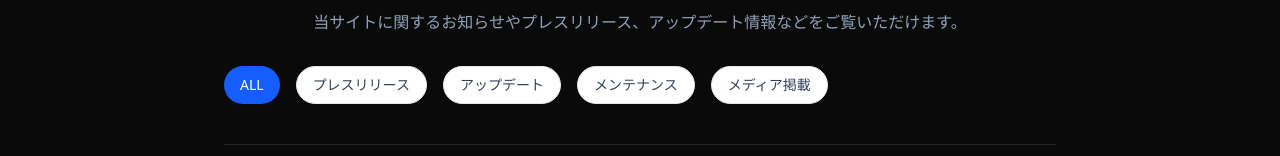
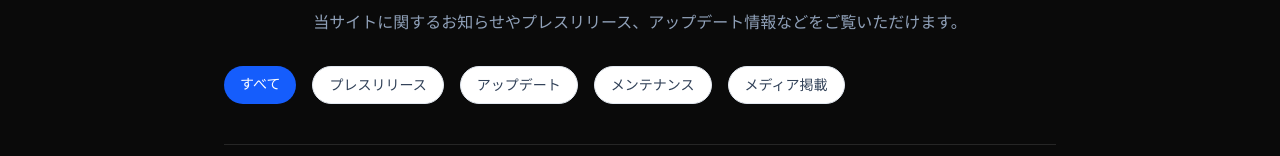
Before and after one commit to takunagai/nextjs-boilerplate, a Next.js app: page /news in a window 1280 px wide. Shown: the part 134-290 px from the top of the page. Built offline with nearby package versions, Linux system fonts and the light colour scheme; no server answers.

Commit message:
feat: お知らせ一覧ページにカテゴリフィルタリング機能を追加
- URLクエリパラメータによるフィルタリング機能の実装
- 選択中カテゴリの視覚的フィードバックの追加
- 該当するお知らせがない場合のメッセージ表示

```diff
--- a/src/app/news/page.tsx
+++ b/src/app/news/page.tsx
@@ -1,7 +1,7 @@
 import { NewsList } from "@/components/news/news-list";
 import { Container } from "@/components/ui/container";
 import { Separator } from "@/components/ui/separator";
-import { getAllNews, getNewsCategories } from "@/lib/data/news";
+import { getAllNews, getNewsCategories, getNewsByCategory } from "@/lib/data/news";
 import type { Metadata } from "next";
 
 export const metadata: Metadata = {
@@ -10,10 +10,27 @@ export const metadata: Metadata = {
 		"当サイトに関するお知らせやプレスリリース、アップデート情報などをご覧いただけます。",
 };
 
-export default async function NewsPage() {
+// カテゴリフィルタリングのためのサーバーアクション
+async function getFilteredNews(category?: string) {
+	"use server";
+
+	if (!category || category === "all") {
+		return await getAllNews();
+	}
+
+	return await getNewsByCategory(category);
+}
+
+export default async function NewsPage({
+	searchParams,
+}: {
+	searchParams: { category?: string };
+}) {
+	const selectedCategory = searchParams.category;
+
 	// データ取得
 	const [newsItems, categories] = await Promise.all([
-		getAllNews(),
+		selectedCategory ? getNewsByCategory(selectedCategory) : getAllNews(),
 		getNewsCategories(),
 	]);
 
@@ -36,27 +53,42 @@ export default async function NewsPage() {
 
 					<div className="mb-8">
 						<div className="flex gap-4 overflow-x-auto pb-2">
-							<button
-								type="button"
-								className="bg-blue-600 text-white px-4 py-2 rounded-full text-sm whitespace-nowrap"
+							<a
+								href="/news"
+								className={`px-4 py-2 rounded-full text-sm whitespace-nowrap transition-colors ${
+									!selectedCategory
+										? "bg-blue-600 text-white"
+										: "bg-white hover:bg-slate-100 text-slate-700 border border-slate-200"
+								}`}
 							>
-								ALL
-							</button>
+								すべて
+							</a>
 							{categories.map((category) => (
-								<button
+								<a
 									key={category}
-									type="button"
-									className="bg-white hover:bg-slate-100 text-slate-700 border border-slate-200 px-4 py-2 rounded-full text-sm whitespace-nowrap transition-colors"
+									href={`/news?category=${encodeURIComponent(category)}`}
+									className={`px-4 py-2 rounded-full text-sm whitespace-nowrap transition-colors ${
+										selectedCategory === category
+											? "bg-blue-600 text-white"
+											: "bg-white hover:bg-slate-100 text-slate-700 border border-slate-200"
+									}`}
 								>
 									{category}
-								</button>
+								</a>
 							))}
 						</div>
 					</div>
 
 					<Separator className="mb-8" />
 
-					<NewsList items={newsItemsWithLinks} />
+					{newsItemsWithLinks.length > 0 ? (
+						<NewsList items={newsItemsWithLinks} />
+					) : (
+						<div className="py-12 text-center text-slate-500">
+							<p className="mb-2 text-lg">該当するお知らせはありません</p>
+							<p className="text-sm">別のカテゴリを選択してください</p>
+						</div>
+					)}
 				</div>
 			</Container>
 		</main>
```
